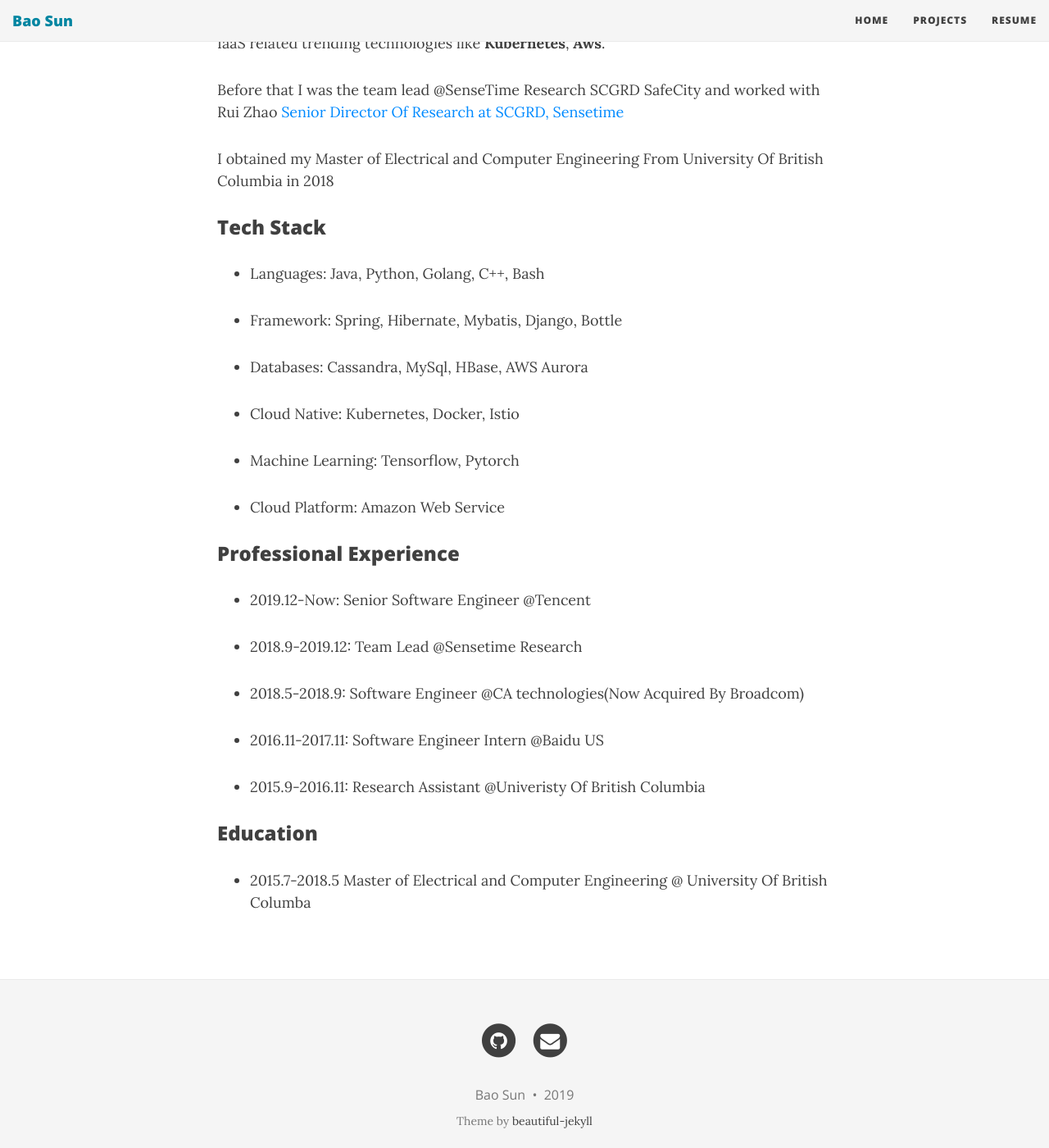
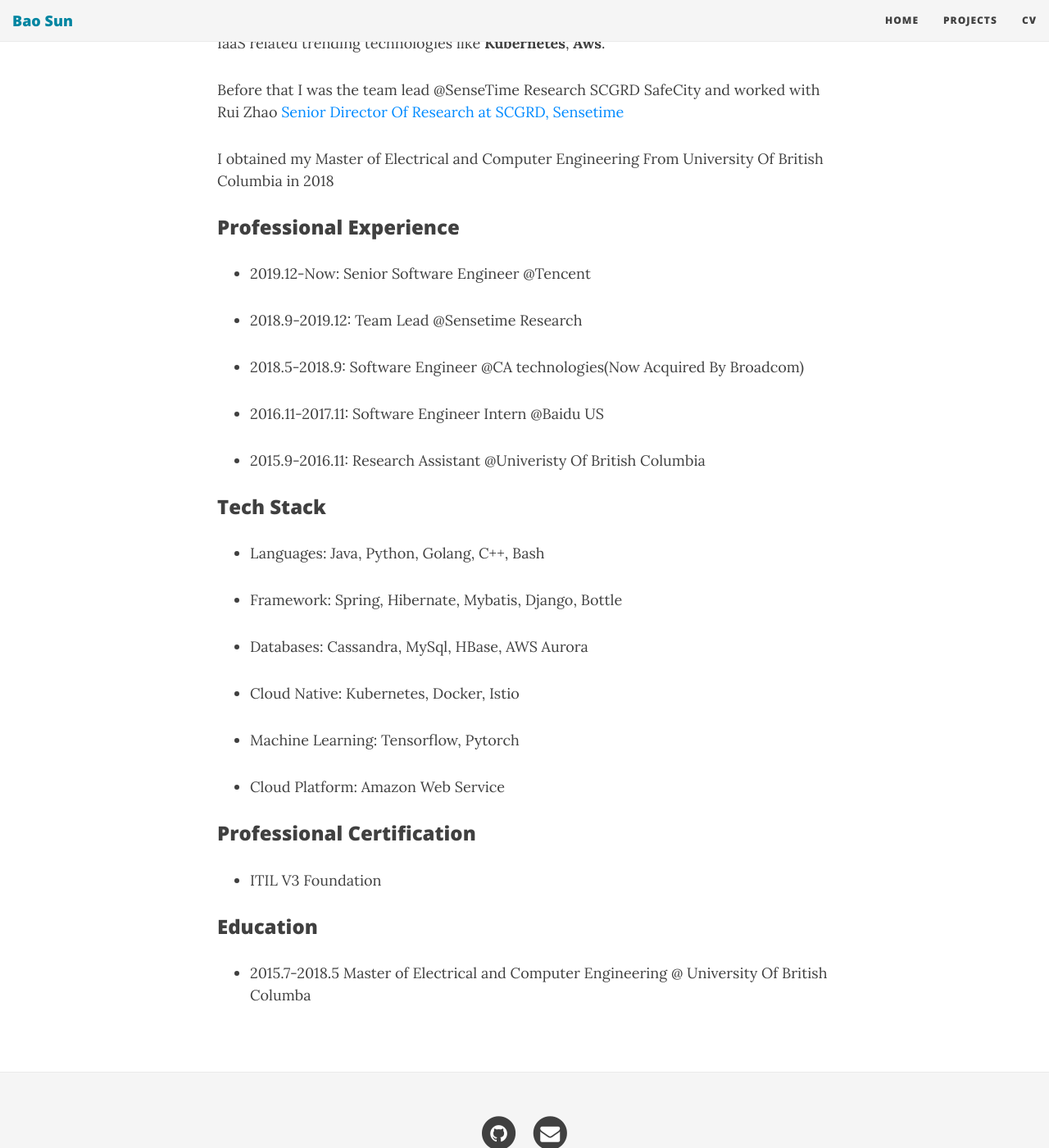
Before and after one commit to arthursunbao/arthursunbao.github.io, a Jekyll site: the page built from index.html, in a window 1280 px wide and 1400 px high, scrolled down 334 px. Shown: the whole window at 82% size. Built offline with Jekyll 4.4.1, drawn with Linux system fonts in a browser that asks for light colours; nearby versions of some CDN libraries; the list of posts is cut into pages by our own code; some of the changed text lies outside the part shown.

```diff
--- a/_config.yml
+++ b/_config.yml
@@ -25,7 +25,7 @@ description: Personal Homepage
 navbar-links:
   Home: "index"
   Projects: "index"
-  Resume: "index"
+  CV: "upload/CV.pdf"
 
 # Image to show in the navigation bar - image must be a square (width = height)
 # Remove this parameter if you don't want an image in the navbar
--- a/index.html
+++ b/index.html
@@ -17,7 +17,21 @@ I obtained my Master of Electrical and Computer Engineering From University Of B
 </p>
 
 
+
+<h3>Professional Experience</h3>
+<p>
+  <ul>
+    <li><p>2019.12-Now: Senior Software Engineer @Tencent</p></li>
+    <li><p>2018.9-2019.12: Team Lead @Sensetime Research</p></li>
+    <li><p>2018.5-2018.9: Software Engineer @CA technologies(Now Acquired By Broadcom)</p></li>
+    <li><p>2016.11-2017.11: Software Engineer Intern @Baidu US</p></li>
+    <li><p>2015.9-2016.11: Research Assistant @Univeristy Of British Columbia</p></li>
+  </ul>
+</p>
+
+
 <h3>Tech Stack</h3>
+<p>
   <ul>
     <li><p>Languages: Java, Python, Golang, C++, Bash</p></li>
     <li><p>Framework: Spring, Hibernate, Mybatis, Django, Bottle</p></li>
@@ -26,17 +40,18 @@ I obtained my Master of Electrical and Computer Engineering From University Of B
     <li><p>Machine Learning: Tensorflow, Pytorch</p></li>
     <li><p>Cloud Platform: Amazon Web Service</p></li>
   </ul>
+</p>
 
-<h3>Professional Experience</h3>
+<h3>Professional Certification</h3>
+<p>
   <ul>
-  <li><p>2019.12-Now: Senior Software Engineer @Tencent</p></li>
-  <li><p>2018.9-2019.12: Team Lead @Sensetime Research</p></li>
-  <li><p>2018.5-2018.9: Software Engineer @CA technologies(Now Acquired By Broadcom)</p></li>
-  <li><p>2016.11-2017.11: Software Engineer Intern @Baidu US</p></li>
-  <li><p>2015.9-2016.11: Research Assistant @Univeristy Of British Columbia</p></li>
+    <li><p>ITIL V3 Foundation</p></li>
   </ul>
+</p>
 
+<p>
   <h3>Education</h3>
   <ul>
     <li><p>2015.7-2018.5 Master of Electrical and Computer Engineering @ University Of British Columba</p></li>
   </ul>
+</p>
```
Also changed, not shown: other parts of index.html (+1 -1 lines), 1 other file. Lines whose indentation alone changed are shown as unchanged.
